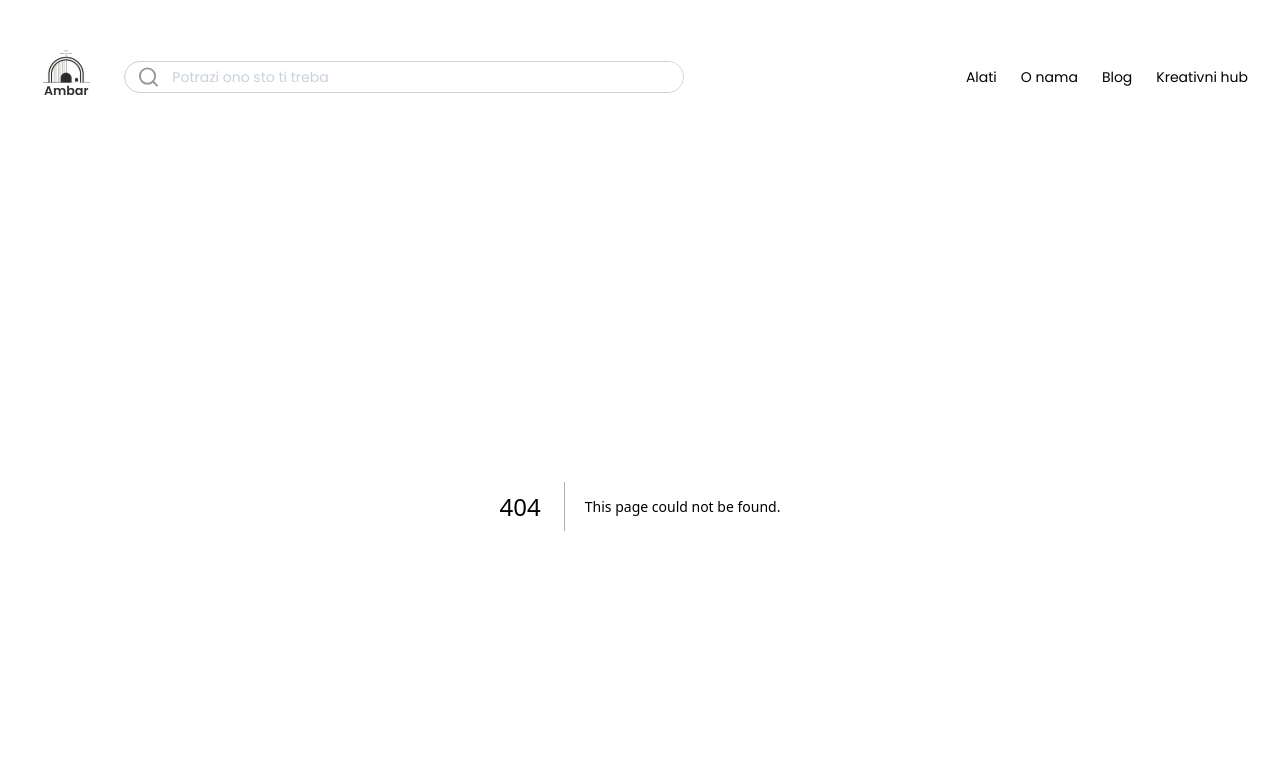
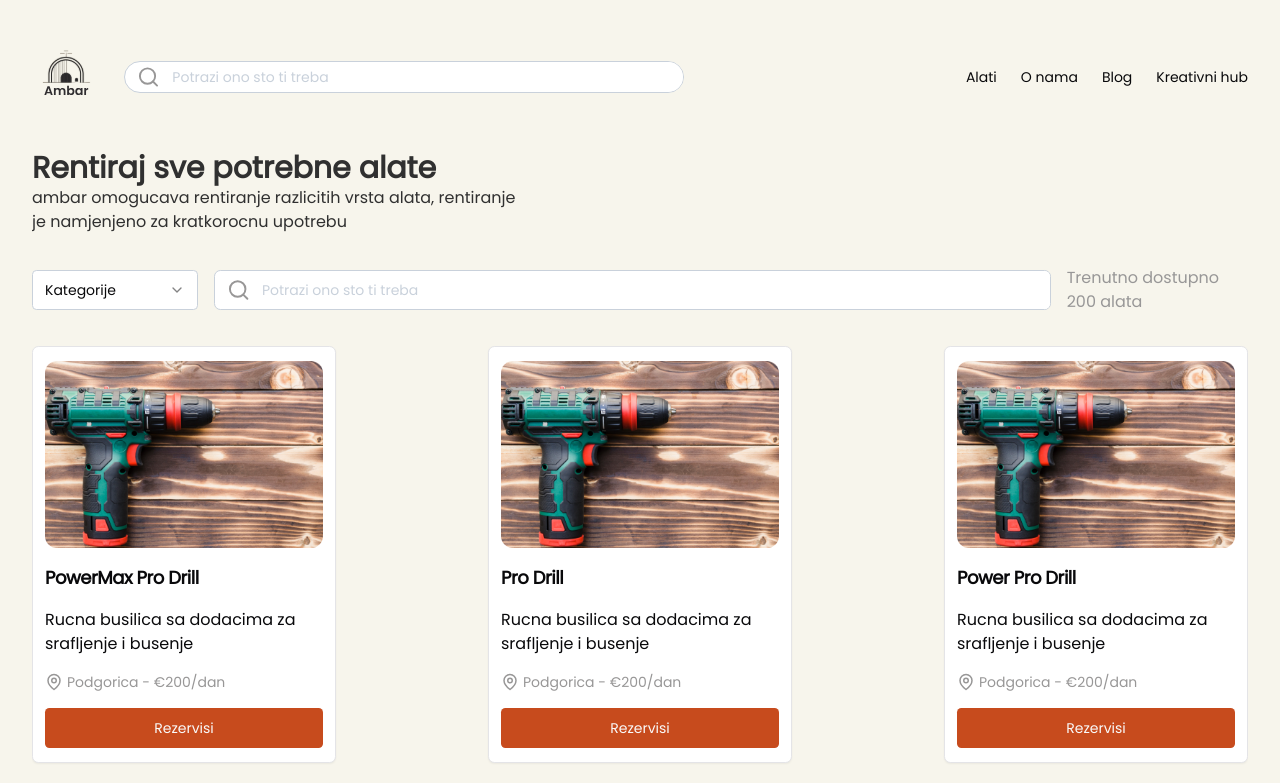
Before and after one commit to D-e-D-a/Ambar, a Next.js app: page /all-tools in a window 1280 px wide. Before the commit this address had no page. Shown: the top 783 px of the page. Built offline with nearby package versions, Linux system fonts and the light colour scheme.

Commit message:
fix/change tools page name

```diff
--- a/src/components/AllTools.tsx
+++ b/src/components/AllTools.tsx
@@ -1,7 +1,7 @@
 'use client';
 import React from 'react';
 import { Each } from './Each';
-import { cardsProps } from '@/app/tools/page';
+import { cardsProps } from '@/app/all-tools/page';
 import { useSearchParams } from 'next/navigation';
 import SmallCard from './SmallCard';
 
--- a/src/components/Navbar.tsx
+++ b/src/components/Navbar.tsx
@@ -7,7 +7,7 @@ import { MenuIcon, X } from 'lucide-react';
 
 const Navbar = () => {
   const navigation = [
-    { name: 'Alati', href: '/tools' },
+    { name: 'Alati', href: '/all-tools' },
     { name: 'O nama', href: '/about' },
     { name: 'Blog', href: '/blog' },
     { name: 'Kreativni hub', href: '/hub' },
```
Also changed, not shown: src/app/all-tools/page.tsx (renamed from src/app/tools/page.tsx).
